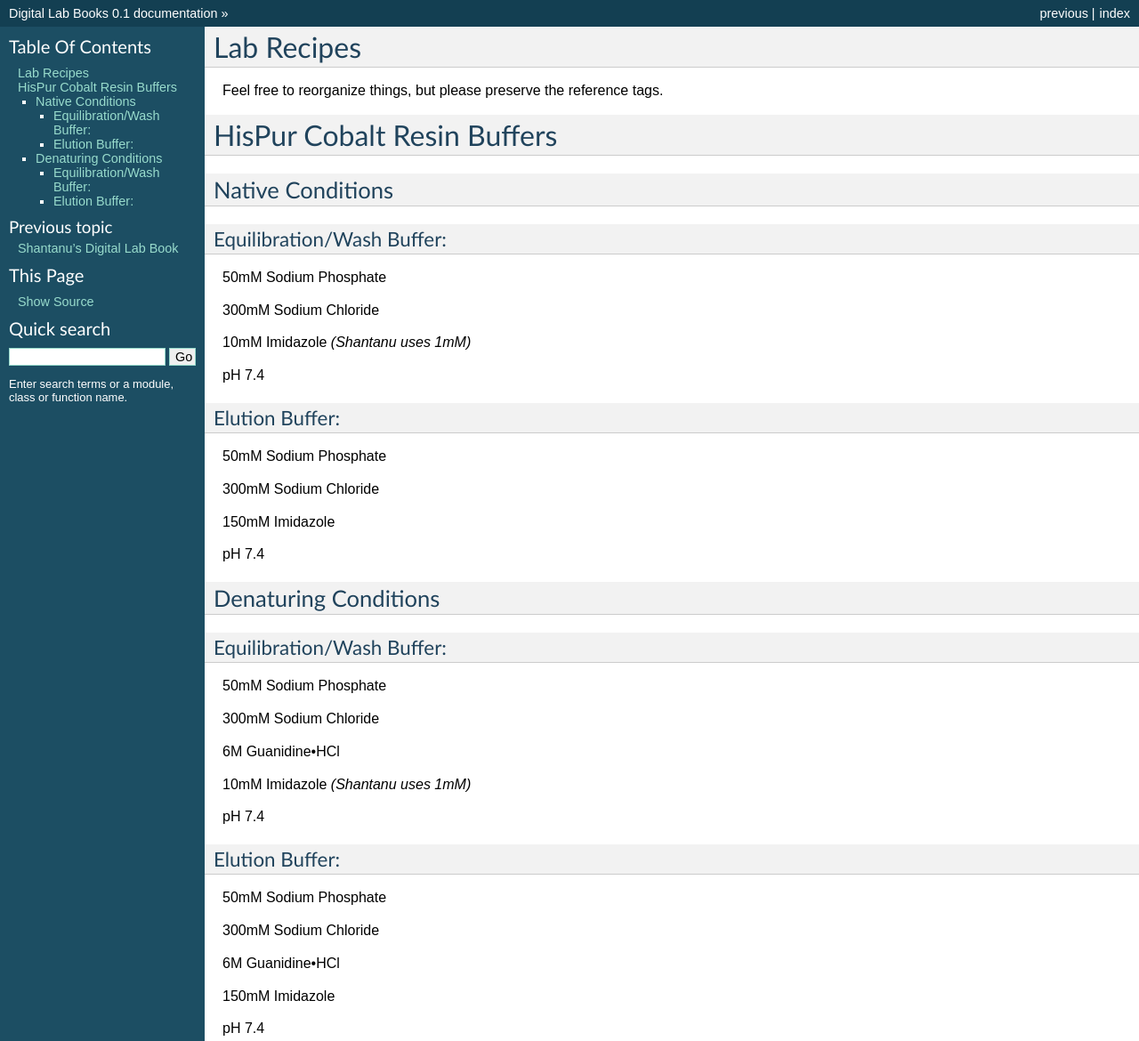
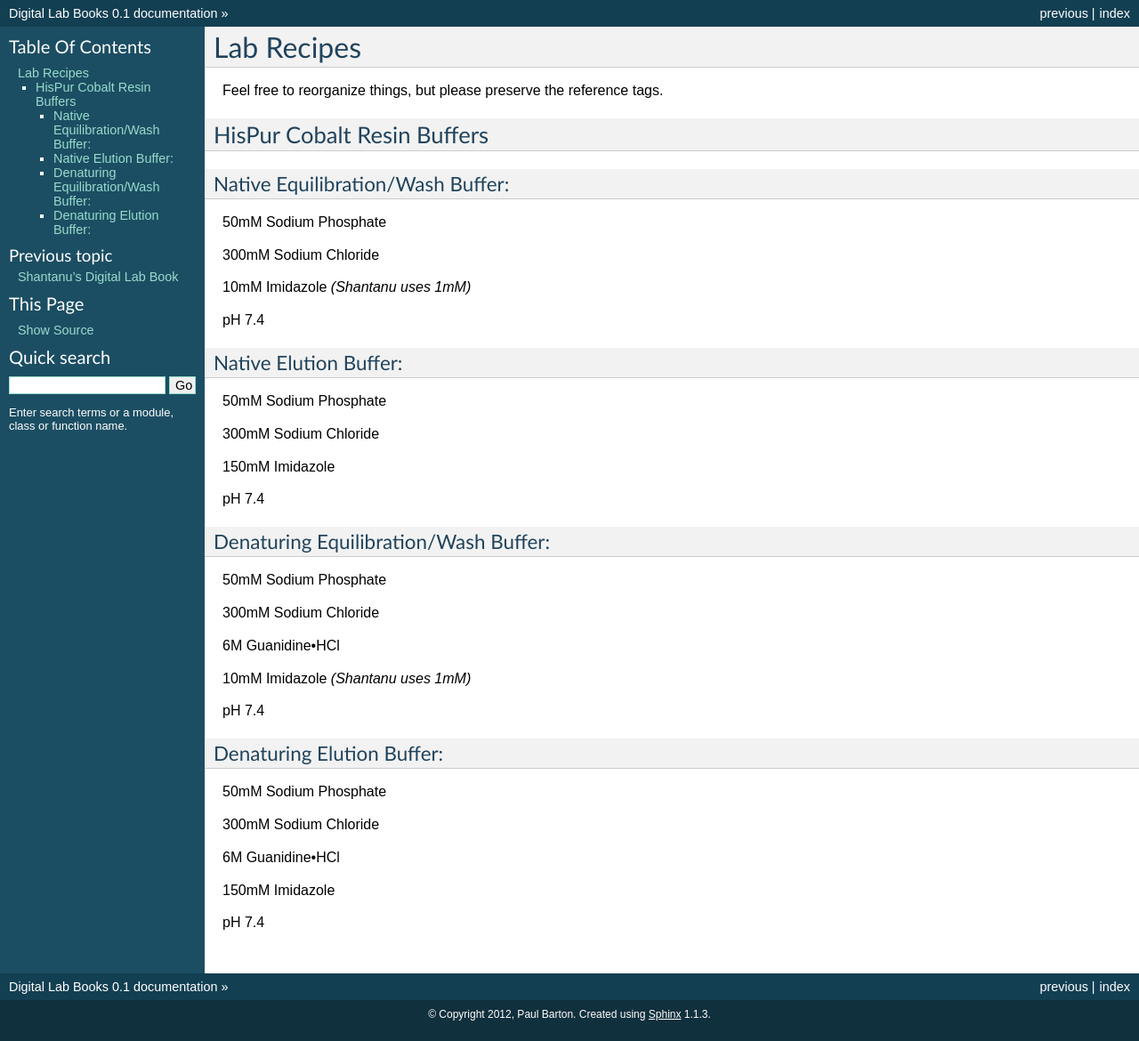
Before and after one commit to rule-lab/notebook, a plain HTML site: page recipes/recipes.html in a window 1280 px wide. Shown: the top 1170 px of the page at 89% size. Drawn offline with nearby package versions, Linux system fonts and the light colour scheme; some packages are replaced by stand-ins of ours.

Commit message:
Fixed sectioning

```diff
--- a/recipes/recipes.html
+++ b/recipes/recipes.html
@@ -51,38 +51,32 @@
   <div class="section" id="lab-recipes">
 <h1>Lab Recipes<a class="headerlink" href="#lab-recipes" title="Permalink to this headline">¶</a></h1>
 <p>Feel free to reorganize things, but please preserve the reference tags.</p>
-</div>
 <div class="section" id="hispur-cobalt-resin-buffers">
-<h1>HisPur Cobalt Resin Buffers<a class="headerlink" href="#hispur-cobalt-resin-buffers" title="Permalink to this headline">¶</a></h1>
-<div class="section" id="native-conditions">
-<h2>Native Conditions<a class="headerlink" href="#native-conditions" title="Permalink to this headline">¶</a></h2>
-<div class="section" id="equilibration-wash-buffer">
-<span id="hispur-native-eqw-buffer"></span><h3>Equilibration/Wash Buffer:<a class="headerlink" href="#equilibration-wash-buffer" title="Permalink to this headline">¶</a></h3>
+<h2>HisPur Cobalt Resin Buffers<a class="headerlink" href="#hispur-cobalt-resin-buffers" title="Permalink to this headline">¶</a></h2>
+<div class="section" id="native-equilibration-wash-buffer">
+<span id="hispur-native-eqw-buffer"></span><h3>Native Equilibration/Wash Buffer:<a class="headerlink" href="#native-equilibration-wash-buffer" title="Permalink to this headline">¶</a></h3>
 <p>50mM  Sodium Phosphate</p>
 <p>300mM Sodium Chloride</p>
 <p>10mM  Imidazole <em>(Shantanu uses 1mM)</em></p>
 <p>pH 7.4</p>
 </div>
-<div class="section" id="elution-buffer">
-<span id="hispur-native-elute-buffer"></span><h3>Elution Buffer:<a class="headerlink" href="#elution-buffer" title="Permalink to this headline">¶</a></h3>
+<div class="section" id="native-elution-buffer">
+<span id="hispur-native-elute-buffer"></span><h3>Native Elution Buffer:<a class="headerlink" href="#native-elution-buffer" title="Permalink to this headline">¶</a></h3>
 <p>50mM  Sodium Phosphate</p>
 <p>300mM Sodium Chloride</p>
 <p>150mM Imidazole</p>
 <p>pH 7.4</p>
 </div>
-</div>
-<div class="section" id="denaturing-conditions">
-<h2>Denaturing Conditions<a class="headerlink" href="#denaturing-conditions" title="Permalink to this headline">¶</a></h2>
-<div class="section" id="hispur-denature-eqw-buffer">
-<span id="id1"></span><h3>Equilibration/Wash Buffer:<a class="headerlink" href="#hispur-denature-eqw-buffer" title="Permalink to this headline">¶</a></h3>
+<div class="section" id="denaturing-equilibration-wash-buffer">
+<span id="hispur-denature-eqw-buffer"></span><h3>Denaturing Equilibration/Wash Buffer:<a class="headerlink" href="#denaturing-equilibration-wash-buffer" title="Permalink to this headline">¶</a></h3>
 <p>50mM  Sodium Phosphate</p>
 <p>300mM Sodium Chloride</p>
 <p>6M    Guanidine•HCl</p>
 <p>10mM  Imidazole <em>(Shantanu uses 1mM)</em></p>
 <p>pH 7.4</p>
 </div>
-<div class="section" id="hispur-denature-elute-buffer">
-<span id="id2"></span><h3>Elution Buffer:<a class="headerlink" href="#hispur-denature-elute-buffer" title="Permalink to this headline">¶</a></h3>
+<div class="section" id="denaturing-elution-buffer">
+<span id="hispur-denature-elute-buffer"></span><h3>Denaturing Elution Buffer:<a class="headerlink" href="#denaturing-elution-buffer" title="Permalink to this headline">¶</a></h3>
 <p>50mM  Sodium Phosphate</p>
 <p>300mM Sodium Chloride</p>
 <p>6M    Guanidine•HCl</p>
@@ -100,16 +94,12 @@
         <div class="sphinxsidebarwrapper">
   <h3><a href="../index.html">Table Of Contents</a></h3>
   <ul>
-<li><a class="reference internal" href="#">Lab Recipes</a></li>
+<li><a class="reference internal" href="#">Lab Recipes</a><ul>
 <li><a class="reference internal" href="#hispur-cobalt-resin-buffers">HisPur Cobalt Resin Buffers</a><ul>
-<li><a class="reference internal" href="#native-conditions">Native Conditions</a><ul>
-<li><a class="reference internal" href="#equilibration-wash-buffer">Equilibration/Wash Buffer:</a></li>
-<li><a class="reference internal" href="#elution-buffer">Elution Buffer:</a></li>
-</ul>
-</li>
-<li><a class="reference internal" href="#denaturing-conditions">Denaturing Conditions</a><ul>
-<li><a class="reference internal" href="#hispur-denature-eqw-buffer">Equilibration/Wash Buffer:</a></li>
-<li><a class="reference internal" href="#hispur-denature-elute-buffer">Elution Buffer:</a></li>
+<li><a class="reference internal" href="#native-equilibration-wash-buffer">Native Equilibration/Wash Buffer:</a></li>
+<li><a class="reference internal" href="#native-elution-buffer">Native Elution Buffer:</a></li>
+<li><a class="reference internal" href="#denaturing-equilibration-wash-buffer">Denaturing Equilibration/Wash Buffer:</a></li>
+<li><a class="reference internal" href="#denaturing-elution-buffer">Denaturing Elution Buffer:</a></li>
 </ul>
 </li>
 </ul>
```
Also changed, not shown: index.html (+2 -4 lines), searchindex.js (+1 -1 lines), _sources/recipes/recipes.txt, 5 other files.
